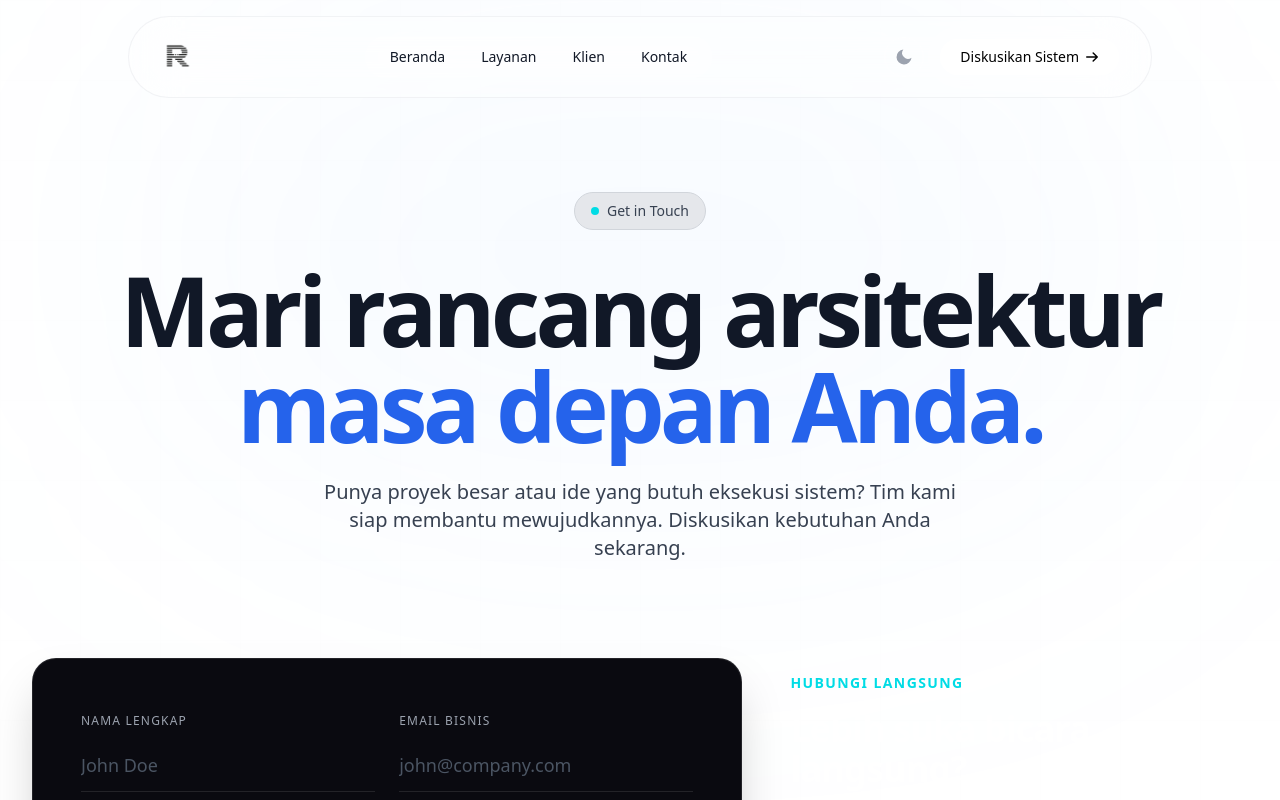
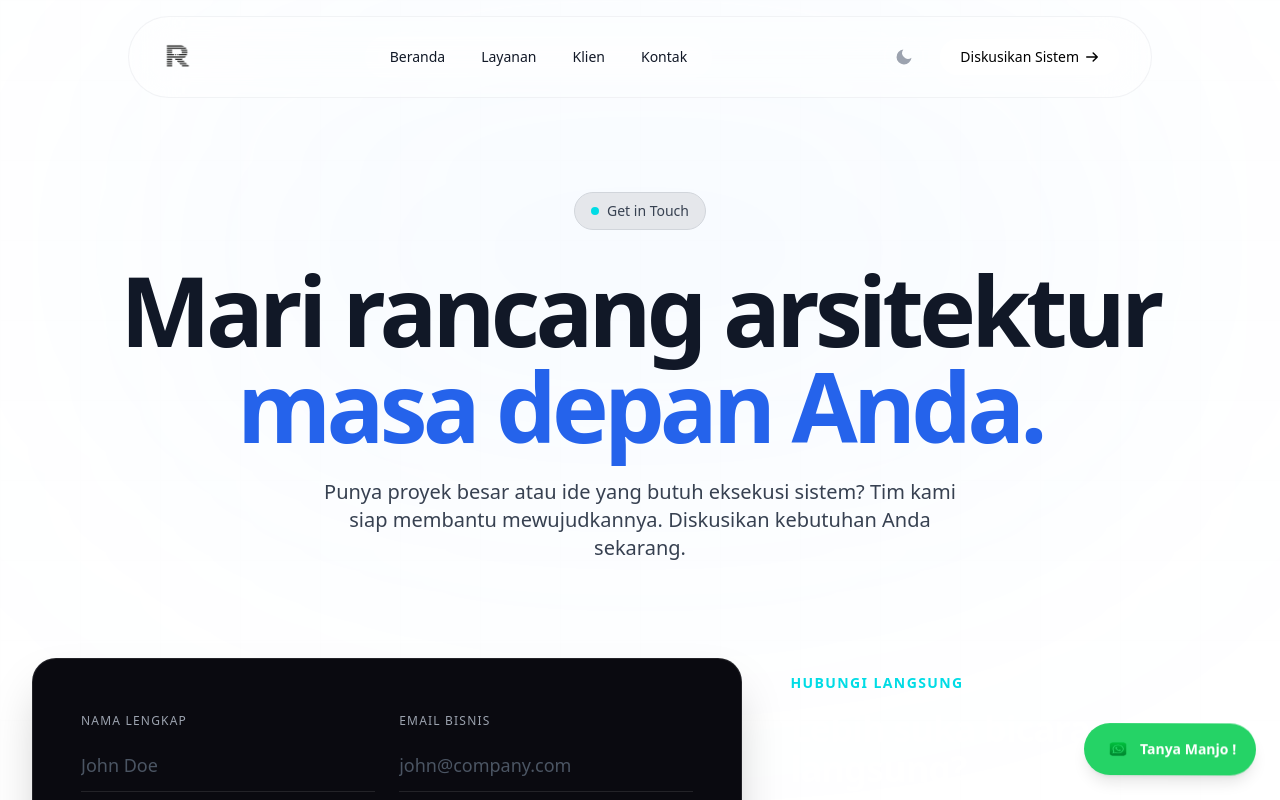
Before and after one commit to IanMikhael/Ranai, a React (Vite) app: page /contact in a window 1280 px wide. Shown: the top 800 px of the page. Built offline with nearby package versions, Linux system fonts and the light colour scheme.

Commit message:
fix: increase WhatsApp icon size in floating button
- Scale icon from w-5 h-5 (20px) to w-7 h-7 (28px)
- Better visibility and prominence
- Improved visual balance with text

```diff
--- a/src/App.jsx
+++ b/src/App.jsx
@@ -4,6 +4,7 @@ import { useTheme } from './context/useTheme';
 // Import Komponen Global
 import Navbar from './components/Navbar';
 import Footer from './components/Footer';
+import FloatingWhatsApp from './components/FloatingWhatsApp';
 
 // Import Halaman
 import Home from './pages/Home';
@@ -34,6 +35,9 @@ function App() {
 
         {/* Footer akan selalu muncul di bawah di semua halaman */}
         <Footer />
+
+        {/* Floating WhatsApp Button */}
+        <FloatingWhatsApp />
       </div>
     </Router>
   );
--- /dev/null
+++ b/src/components/FloatingWhatsApp.jsx
@@ -0,0 +1,47 @@
+import { useState } from 'react';
+import { useTheme } from '../context/useTheme';
+
+export default function FloatingWhatsApp() {
+  const { isDark } = useTheme();
+  const [isHovered, setIsHovered] = useState(false);
+
+  const whatsappLink = 'https://wa.me/62817272794?text=Halo%20Ranaix,%20saya%20ingin%20diskusi.';
+
+  return (
+    <a
+      href={whatsappLink}
+      target="_blank"
+      rel="noopener noreferrer"
+      onMouseEnter={() => setIsHovered(true)}
+      onMouseLeave={() => setIsHovered(false)}
+      className={`fixed bottom-6 right-6 z-50 flex items-center gap-2 px-5 py-3 rounded-full font-semibold text-white transition-all duration-300 cursor-pointer ${
+        isDark
+          ? 'bg-[#25D366] hover:bg-[#1eaa54] shadow-lg hover:shadow-[0_10px_30px_rgba(37,211,102,0.4)]'
+          : 'bg-[#25D366] hover:bg-[#1eaa54] shadow-lg hover:shadow-[0_10px_30px_rgba(37,211,102,0.4)]'
+      } ${isHovered ? 'scale-110' : 'scale-100'}`}
+      style={{
+        animation: isHovered ? 'none' : 'float-sway 3s ease-in-out infinite'
+      }}
+    >
+      <img src="/assets/logo whatshap.png" alt="WhatsApp" className="w-7 h-7" />
+      <span className="text-sm font-semibold">Tanya Manjo !</span>
+
+      <style>{`
+        @keyframes float-sway {
+          0%, 100% {
+            transform: translateY(0px) rotate(0deg);
+          }
+          25% {
+            transform: translateY(-8px) rotate(-2deg);
+          }
+          50% {
+            transform: translateY(-10px) rotate(0deg);
+          }
+          75% {
+            transform: translateY(-8px) rotate(2deg);
+          }
+        }
+      `}</style>
+    </a>
+  );
+}
```
Also changed, not shown: public/assets/logo whatshap.png (added).
